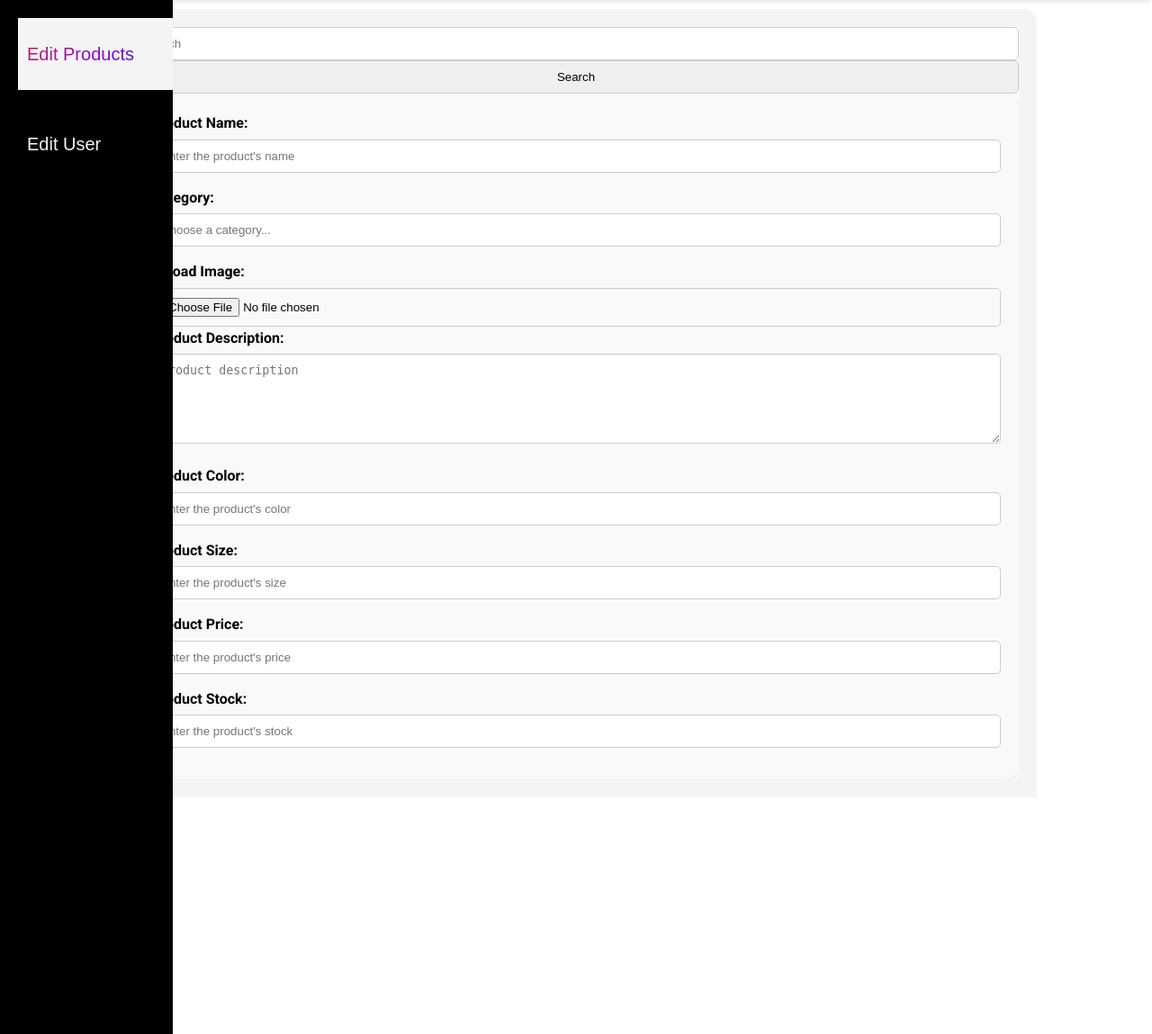
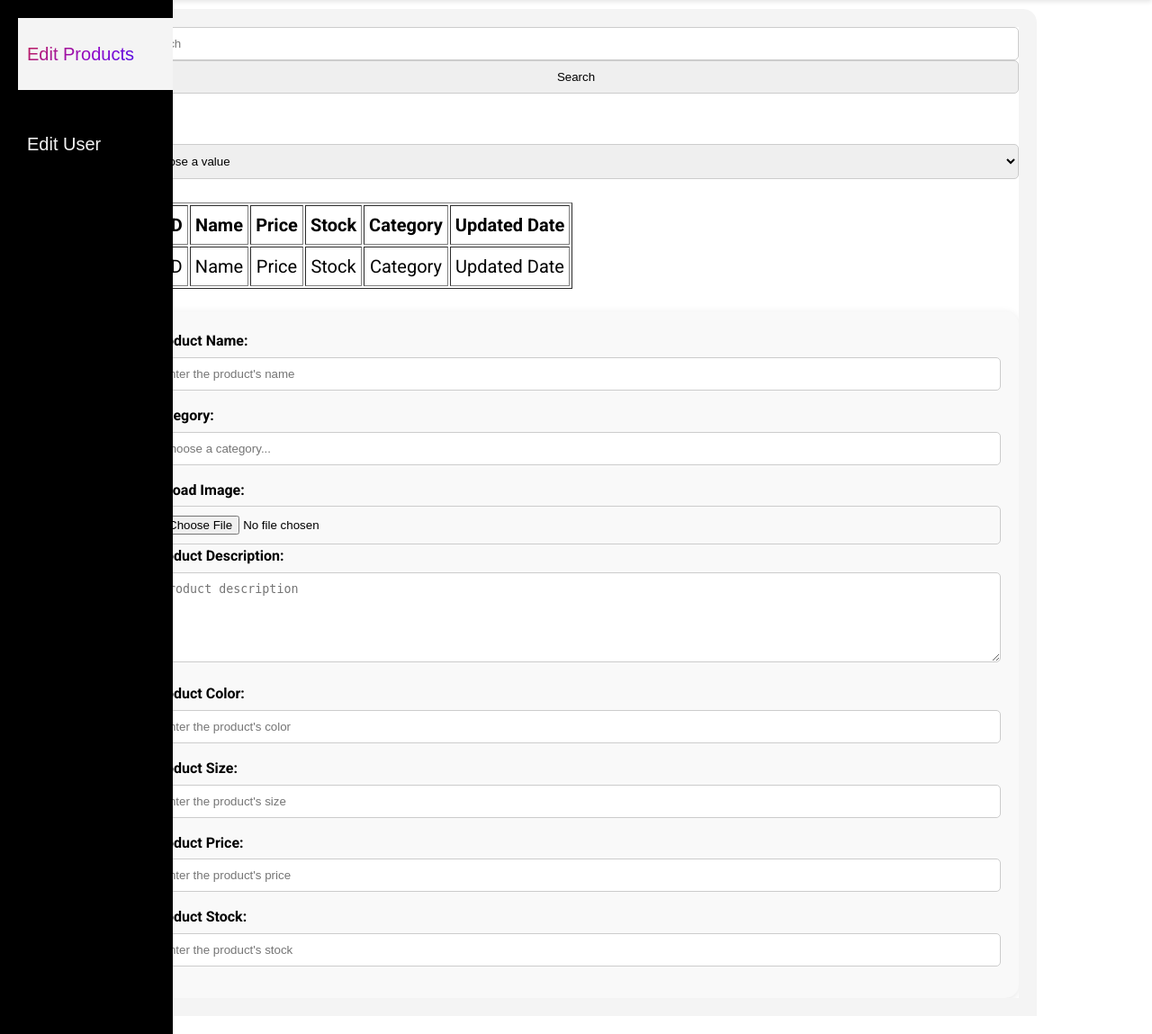
Before and after one commit to 0x00K1/TechSavvies, a PHP site: page /root/root.php in a window 1280 px wide. Shown: the part 60-1209 px from the top of the page at 90% size. Run offline with PHP 8.4, Linux system fonts and the light colour scheme.

Commit message:
added "baisek" basik?bask?basek? html element 	modified:   assets/css/root.css 	modified:   root/root.php

```diff
--- a/assets/css/root.css
+++ b/assets/css/root.css
@@ -171,3 +171,157 @@
     background-color: var(--accent-color);  /* Change background on hover */
     transform: scale(1.025);                  /* Slightly grow the button */
   }
+
+
+
+
+
+
+
+
+
+
+
+
+
+
+
+
+
+
+
+
+
+
+
+
+
+
+
+
+
+
+
+
+
+
+
+
+
+
+
+
+
+
+
+
+
+
+
+
+
+
+
+
+
+
+
+
+
+
+
+
+
+
+
+
+
+
+
+
+
+
+
+
+
+
+
+
+
+
+
+
+
+
+
+
+
+
+
+
+
+
+
+
+
+
+
+
+
+
+
+
+
+
+
+
+
+
+
+
+
+
+
+
+
+
+
+
+
+
+
+
+
+
+
+
+
+
+
+
+
+
+
+
+
+
+  /*@ananas0dev :)*/
+  .product_managment_display{
+
+  }
+
+  .table_div{
+    text-align: center;
+    font-size: 20px;
+
+  }
+  .table_header{
+    position: sticky;
+  }
+  .table_header th{
+    padding: 5px;
+   }
+   .table_div td{
+
+    padding: 5px;
+   }
--- a/root/root.php
+++ b/root/root.php
@@ -32,14 +32,48 @@
                             <input name="search_field" id="search_field" type="text" placeholder="Search" />
                             <input name="search_button" id="search_button" type="submit" value="Search"/>
                         </div>
+                        <button id="Delete_button">Delete</button><!--same button repeated for easy user experience
+                        in the popup window ___> <input name="Delete" id="Delete" type="submit" value="Delete Selected"/>-->
+                        <div class="filter_div">
+                            <label>Filter: </label>
+                            <select name="filter_value" id="filter_value" placeholder="Chose a value">
+                                <option value="" disabled selected>Choose a value</option>
+                                <option name="f_category" value="category">Category</option>
+                                <option name="f_price" value="price">Price</option>
+                                <option name="f_stock" value="stock">Stock</option>
+                                <option name="f_size" value="size">Size</option>
+                                <option name="f_update_date" value="update_date">update Date</option>
+                            </select>
+                            <button name="order_toggler" id="order_toggler">^</button> <!-- some crazy js for ico change-->
+                        </div>
                         <div class="table_div">
-                            <div class="table_header">
-
-                            </div>
-                            <table>
-
+                            <table border="1">
+                                <thead class="table_header">
+                                    <tr>
+                                        <th><input name="selectall" id="selectall" type="checkbox"/></th> <!-- this is a toggle better-->
+                                        <th>ID</th>
+                                        <th>Name</th>
+                                        <th>Price</th>
+                                        <th>Stock</th>
+                                        <th>Category</th>
+                                        <th>Updated Date</th>
+                                    </tr>
+                                </thead>
+                                <tbody>
+                                    <tr>
+                                        <td><input name="select_one" id="select_one" type="checkbox"/></td>
+                                        <td>ID</td>
+                                        <td>Name</td>
+                                        <td>Price</td>
+                                        <td>Stock</td>
+                                        <td>Category</td>
+                                        <td>Updated Date</td>
+                                    </tr>
+                                </tbody>
                             </table>
-                        </div>
+                        </div><!--table_div-->
+                        <button id="Delete_button">Delete</button><!--same button repeated for easy user experience
+                        in the popup window ___> <input name="Delete" id="Delete" type="submit" value="Delete Selected"/>-->
                     </form>
                 </div>
                 <div id="EditProduct" class="content">
```
